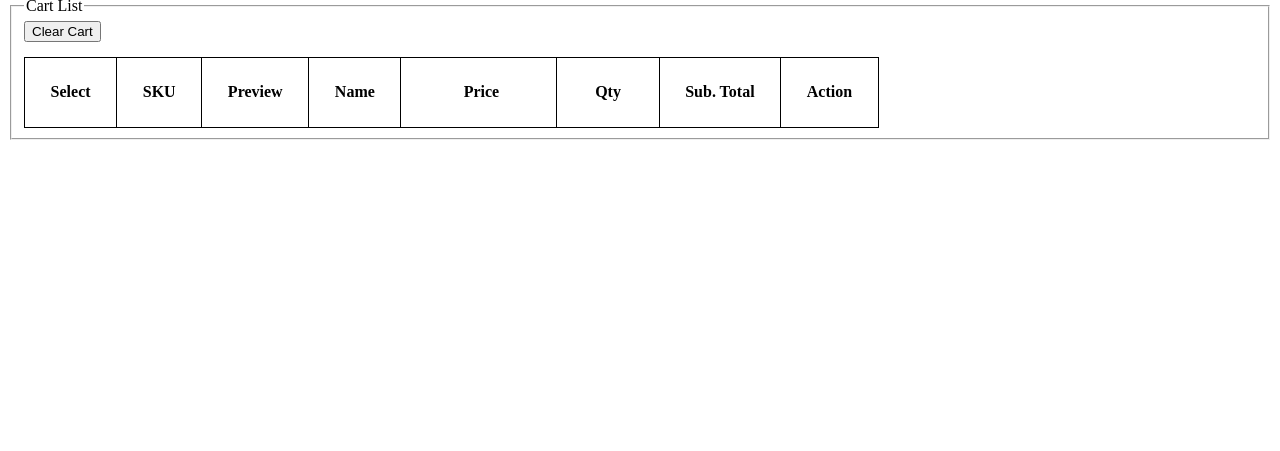
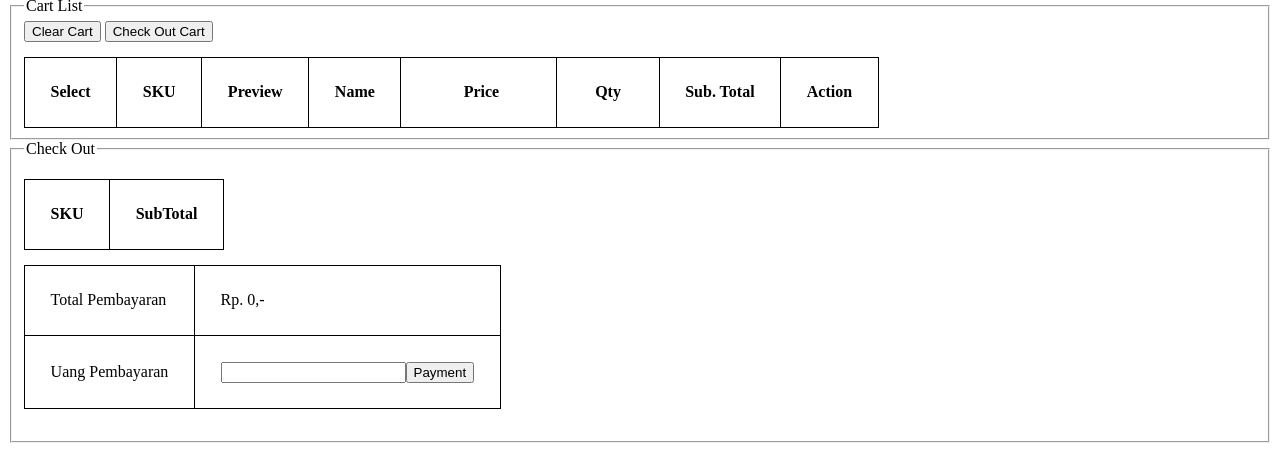
Before and after one commit to yeka157/JCLS02_FND_Market_Kevin, a plain HTML site: page index.html in a window 1280 px wide. Shown: the part 782-1233 px from the top of the page. Before the commit the page ends 930 px from the top, so only its background shows below. Drawn offline with Linux system fonts and the light colour scheme.

Commit message:
Added Checkout Table

```diff
--- a/index.html
+++ b/index.html
@@ -71,6 +71,7 @@
         <fieldset>
             <legend>Cart List</legend>
             <button type="button" onclick="deleteSome()">Clear Cart</button>
+            <button type="button" onclick="checkOut()">Check Out Cart</button>
             <table style="margin-top:15px;">
                 <thead>
                     <tr>
@@ -88,6 +89,33 @@
             </table>
         </fieldset>
     </div>
+    <div>
+        <fieldset>
+            <legend>Check Out</legend>
+            <table style="margin-top: 15px;">
+                <thead>
+                    <tr>
+                        <th>SKU</th>
+                        <th>SubTotal</th>
+                    </tr>
+                </thead>
+                <tbody id="checkout-list"></tbody>
+            </table>
+            <table style="margin-top: 15px;">
+                <tbody>
+                    <tr>
+                        <td>Total Pembayaran</td>
+                        <td id="total">Rp. 0,-</td>
+                    </tr>
+                    <tr>
+                        <td>Uang Pembayaran</td>
+                        <td><input type="number" id="duit"><button type="button" onclick="payment()">Payment</button></td>
+                    </tr>
+                </tbody>
+            </table>
+            <h1 id="alert" style="color: red;"></h1>
+        </fieldset>
+    </div>
 </body>
 <script src="./index.js"></script>
 
--- a/index.js
+++ b/index.js
@@ -25,6 +25,8 @@ let produk = [
 let lastId = 3;
 
 let cart = [];
+
+let cekout = 0;
 
 document.getElementById("productForm").onchange = function () {
     if (productCategory.value != "FnB") {
@@ -369,9 +371,60 @@ function deleteSome() {
 
 updateTable();
 
-/**
- * Kolom nomor diganti dengan input checkbox --> utk memberi fitur utk memilih barang mana yg akan dihapus sekaligus (pake Clear Cart)
- * harusnya pake forEach dicek mana yg di checked
- * tambah proteksi, setelah pencet button, kasih alert yakin atau tidak, klo true, baru dihapus (pake confirm)
- * tambah proteksi, kalo gaada yg dicheck trs dipress button, bilang hrs click dulu
- */
+let checkoutList = [];
+
+function checkOut() {
+    let totalsemua = 0;
+    cart.forEach((val, idx) => {
+        let cek = document.getElementById(val.id);
+        if (cek.checked) {
+            console.log(checkoutList);
+            checkoutList.push(val);
+            cart.splice(idx,1);
+            document.getElementById("checkout-list").innerHTML = "";
+        }
+    })
+    checkoutList.forEach((value, idx) => {
+        let subtotal = parseInt(value.price) * parseInt(value.qty);
+        document.getElementById("checkout-list").innerHTML += `
+        <tr>
+        <td>${value.id}</td>
+        <td>Rp. ${subtotal.toLocaleString("id")}</td>
+        </tr>
+        `
+        totalsemua += subtotal;
+        console.log(checkoutList);
+    })
+    console.log(cart);
+    console.log(checkoutList);
+    console.log(totalsemua);
+    cekout = totalsemua;
+    console.log(cekout);
+    printTotal();
+    printCart();
+}
+
+function printTotal() {
+    document.getElementById("total").innerHTML = `Rp. ${cekout.toLocaleString("id")},-`;
+
+}
+
+function payment() {
+    let uang = document.getElementById("duit").value;
+    if (uang == cekout) {
+        alert("Pembelian Berhasil, Terimakasih!");
+        document.getElementById("checkout-list").innerHTML = "";
+        cekout = 0;
+        printTotal();
+        document.getElementById("duit").value = null;
+    } else if (uang > cekout) {
+        let kembalian = parseInt(uang) - parseInt(cekout);
+        alert(`Pembelian Berhasil, Kembalian Anda Rp. ${kembalian.toLocaleString("id")}. Terimakasih!`);
+        document.getElementById("checkout-list").innerHTML = "";
+        cekout = 0;
+        printTotal();
+        document.getElementById("duit").value = null;
+    } else if (cekout > uang) {
+        document.getElementById("alert").innerHTML = "Uang Anda tidak mencukupi";
+    }
+}
```
